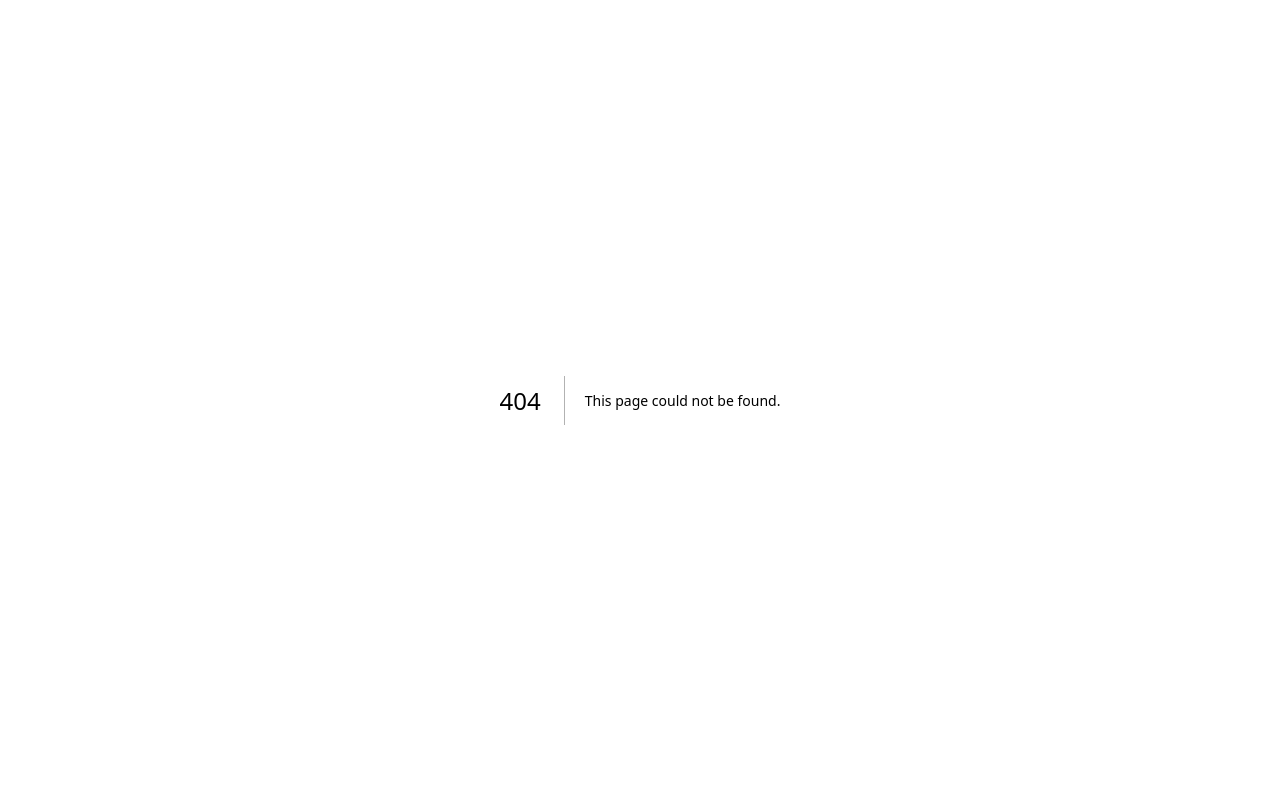
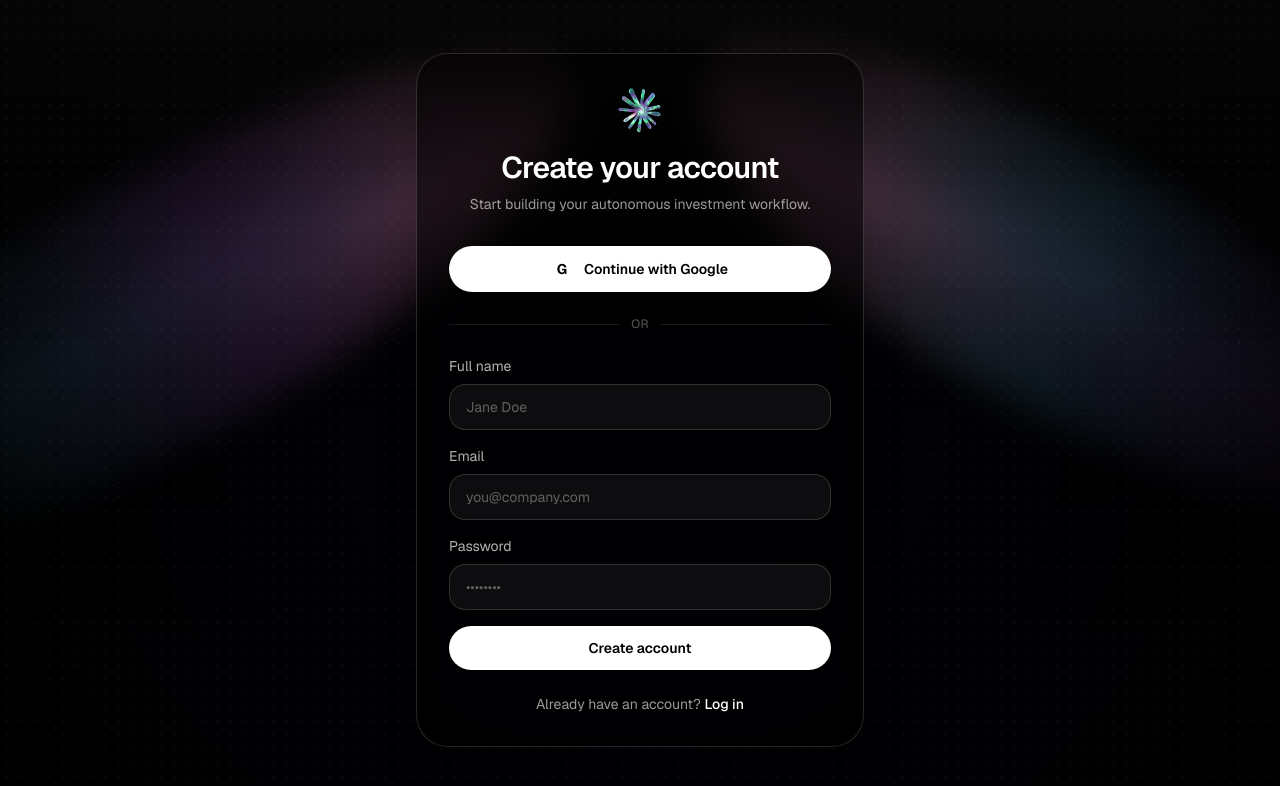
Before and after one commit to KnittyDev/AuraAI-Wallet, a Next.js app: page /register in a window 1280 px wide. Before the commit this address had no page. Shown: the top 786 px of the page. Built offline with nearby package versions, Linux system fonts and the light colour scheme.

Commit message:
optimizations / login register page

```diff
--- a/app/globals.css
+++ b/app/globals.css
@@ -30,20 +30,21 @@ button * {
 
 .landing-aurora-band {
   position: absolute;
-  width: 62vw;
-  max-width: 760px;
+  width: 68vw;
+  max-width: 860px;
   min-width: 420px;
-  height: 220px;
+  height: 260px;
   overflow: hidden;
   border-radius: 38% 62% 55% 45% / 40% 40% 60% 60%;
   display: flex;
   justify-content: center;
   align-items: center;
-  opacity: 0.7;
-  filter: blur(14px) saturate(1.08);
+  opacity: 0.78;
+  filter: blur(18px) saturate(1.1);
   mix-blend-mode: screen;
   pointer-events: none;
   z-index: 0;
+  will-change: transform;
 }
 
 .landing-aurora-band-left {
@@ -66,6 +67,24 @@ button * {
     linear-gradient(to bottom, rgba(2, 3, 10, 0.2), rgba(2, 3, 10, 0.75));
   pointer-events: none;
   z-index: 1;
+}
+
+.landing-aurora-static {
+  width: 100%;
+  height: 100%;
+  background:
+    radial-gradient(ellipse at 18% 50%, rgba(95, 198, 242, 0.72) 0%, rgba(95, 198, 242, 0.18) 30%, transparent 58%),
+    radial-gradient(ellipse at 50% 45%, rgba(180, 99, 212, 0.68) 0%, rgba(180, 99, 212, 0.2) 28%, transparent 60%),
+    radial-gradient(ellipse at 78% 58%, rgba(242, 146, 184, 0.56) 0%, rgba(242, 146, 184, 0.14) 26%, transparent 58%),
+    linear-gradient(90deg, transparent 0%, rgba(95, 198, 242, 0.42) 24%, rgba(159, 80, 211, 0.5) 52%, rgba(242, 146, 184, 0.34) 78%, transparent 100%);
+}
+
+.landing-aurora-static-right {
+  background:
+    radial-gradient(ellipse at 16% 55%, rgba(242, 146, 184, 0.6) 0%, rgba(242, 146, 184, 0.16) 28%, transparent 58%),
+    radial-gradient(ellipse at 48% 45%, rgba(95, 198, 242, 0.66) 0%, rgba(95, 198, 242, 0.18) 30%, transparent 60%),
+    radial-gradient(ellipse at 78% 52%, rgba(159, 80, 211, 0.64) 0%, rgba(159, 80, 211, 0.18) 28%, transparent 60%),
+    linear-gradient(90deg, transparent 0%, rgba(242, 146, 184, 0.32) 22%, rgba(95, 198, 242, 0.46) 50%, rgba(159, 80, 211, 0.42) 78%, transparent 100%);
 }
 
 .landing-grid-overlay {
@@ -98,3 +117,9 @@ button * {
   }
 
 }
+
+@media (prefers-reduced-motion: reduce) {
+  .landing-grid-overlay {
+    opacity: 0.3;
+  }
+}
--- /dev/null
+++ b/app/login/page.tsx
@@ -0,0 +1,14 @@
+import { AuthCard } from "@/components/auth/auth-card";
+import { AuroraBackground } from "@/components/landing/aurora-background";
+
+export default function LoginPage() {
+  return (
+    <main className="relative flex min-h-screen items-center justify-center overflow-hidden bg-black px-6 py-12 text-white">
+      <AuroraBackground />
+      <div className="landing-grid-overlay" />
+      <div className="relative z-10 w-full">
+        <AuthCard mode="login" />
+      </div>
+    </main>
+  );
+}
--- a/app/page.tsx
+++ b/app/page.tsx
@@ -2,6 +2,7 @@ import { AuroraBackground } from "@/components/landing/aurora-background";
 import { FeatureShowcaseSection } from "@/components/landing/feature-showcase-section";
 import { LandingHeader } from "@/components/landing/landing-header";
 import { LandingHero } from "@/components/landing/landing-hero";
+import { LandingFooter } from "@/components/landing/landing-footer";
 import { PricingSection } from "@/components/landing/pricing-section";
 import { PromptCard } from "@/components/landing/prompt-card";
 import { QuestionsSection } from "@/components/landing/questions-section";
@@ -20,6 +21,7 @@ export default function Home() {
           <PricingSection />
           <FeatureShowcaseSection />
           <QuestionsSection />
+          <LandingFooter />
         </section>
       </main>
     </div>
--- /dev/null
+++ b/app/register/page.tsx
@@ -0,0 +1,14 @@
+import { AuthCard } from "@/components/auth/auth-card";
+import { AuroraBackground } from "@/components/landing/aurora-background";
+
+export default function RegisterPage() {
+  return (
+    <main className="relative flex min-h-screen items-center justify-center overflow-hidden bg-black px-6 py-12 text-white">
+      <AuroraBackground />
+      <div className="landing-grid-overlay" />
+      <div className="relative z-10 w-full">
+        <AuthCard mode="register" />
+      </div>
+    </main>
+  );
+}
--- /dev/null
+++ b/components/auth/auth-card.tsx
@@ -0,0 +1,121 @@
+import Image from "next/image";
+import Link from "next/link";
+import auralogo from "@/app/auralogo.png";
+
+type AuthCardProps = {
+  mode: "login" | "register";
+};
+
+export function AuthCard({ mode }: AuthCardProps) {
+  const isLogin = mode === "login";
+
+  return (
+    <div className="mx-auto w-full max-w-md rounded-[32px] border border-white/15 bg-black/55 p-6 text-left shadow-2xl backdrop-blur-sm md:p-8">
+      <div className="mb-8 text-center">
+        <Link href="/" className="mx-auto mb-4 inline-flex items-center justify-center">
+          <Image
+            src={auralogo}
+            alt="Aura logo"
+            className="h-12 w-12 rounded-full object-contain"
+            priority
+          />
+        </Link>
+        <h1 className="text-3xl font-semibold tracking-tight text-white">
+          {isLogin ? "Welcome back" : "Create your account"}
+        </h1>
+        <p className="mt-2 text-sm text-white/60">
+          {isLogin
+            ? "Log in to manage your autonomous portfolio."
+            : "Start building your autonomous investment workflow."}
+        </p>
+      </div>
+
+      <button
+        type="button"
+        className="flex w-full items-center justify-center gap-3 rounded-full border border-white/15 bg-white px-4 py-3 text-sm font-semibold text-black transition hover:bg-white/85"
+      >
+        <span className="flex h-5 w-5 items-center justify-center rounded-full bg-white text-sm font-bold text-black">
+          G
+        </span>
+        Continue with Google
+      </button>
+
+      <div className="my-6 flex items-center gap-3 text-xs uppercase tracking-wide text-white/35">
+        <div className="h-px flex-1 bg-white/10" />
+        or
+        <div className="h-px flex-1 bg-white/10" />
+      </div>
+
+      <form className="space-y-4">
+        {!isLogin && (
+          <div>
+            <label htmlFor="name" className="mb-2 block text-sm text-white/70">
+              Full name
+            </label>
+            <input
+              id="name"
+              name="name"
+              type="text"
+              autoComplete="name"
+              placeholder="Jane Doe"
+              className="w-full rounded-2xl border border-white/15 bg-white/5 px-4 py-3 text-sm text-white outline-none transition placeholder:text-white/35 focus:border-white/35 focus:bg-white/10"
+            />
+          </div>
+        )}
+
+        <div>
+          <label htmlFor="email" className="mb-2 block text-sm text-white/70">
+            Email
+          </label>
+          <input
+            id="email"
+            name="email"
+            type="email"
+            autoComplete="email"
+            placeholder="you@company.com"
+            className="w-full rounded-2xl border border-white/15 bg-white/5 px-4 py-3 text-sm text-white outline-none transition placeholder:text-white/35 focus:border-white/35 focus:bg-white/10"
+          />
+        </div>
+
+        <div>
+          <label htmlFor="password" className="mb-2 block text-sm text-white/70">
+            Password
+          </label>
+          <input
+            id="password"
+            name="password"
+            type="password"
+            autoComplete={isLogin ? "current-password" : "new-password"}
+            placeholder="••••••••"
+            className="w-full rounded-2xl border border-white/15 bg-white/5 px-4 py-3 text-sm text-white outline-none transition placeholder:text-white/35 focus:border-white/35 focus:bg-white/10"
+          />
+        </div>
+
+        {isLogin && (
+          <div className="flex justify-end">
+            <a href="#" className="text-sm text-white/60 transition hover:text-white">
+              Forgot password?
+            </a>
+          </div>
+        )}
+
+        <button
+          type="submit"
+          className="w-full rounded-full bg-white px-4 py-3 text-sm font-semibold text-black transition hover:bg-white/85"
+        >
+          {isLogin ? "Log in" : "Create account"}
+        </button>
+      </form>
+
+      <p className="mt-6 text-center text-sm text-white/60">
+        {isLogin ? "Don't have an account?" : "Already have an account?"}{" "}
+        <Link
+          href={isLogin ? "/register" : "/login"}
+          className="font-medium text-white transition hover:text-white/80"
+        >
+          {isLogin ? "Sign up" : "Log in"}
+        </Link>
+      </p>
+    </div>
+  );
+}
--- a/components/landing/aurora-background.tsx
+++ b/components/landing/aurora-background.tsx
@@ -1,36 +1,12 @@
-"use client";
-
-import { MeshGradient } from "@paper-design/shaders-react";
-
 export function AuroraBackground() {
   return (
     <>
-      {/* Sol diyagonal bant */}
       <div className="landing-aurora-band landing-aurora-band-left" aria-hidden>
-        <MeshGradient
-          width={1100}
-          height={320}
-          colors={["#5c42ff", "#3ecfff", "#9b50e8", "#6f59ff"]}
-          distortion={1}
-          swirl={0.12}
-          grainMixer={0}
-          grainOverlay={0}
-          speed={0.28}
-        />
+        <div className="landing-aurora-static landing-aurora-static-left" />
       </div>
 
-      {/* Sağ diyagonal bant */}
       <div className="landing-aurora-band landing-aurora-band-right" aria-hidden>
-        <MeshGradient
-          width={1100}
-          height={320}
-          colors={["#7b5cff", "#f27dbe", "#4ac8f0", "#5c42ff"]}
-          distortion={0.95}
-          swirl={0.1}
-          grainMixer={0}
-          grainOverlay={0}
-          speed={0.24}
-        />
+        <div className="landing-aurora-static landing-aurora-static-right" />
       </div>
 
       <div className="landing-vignette" aria-hidden />
--- a/components/landing/feature-showcase-section.tsx
+++ b/components/landing/feature-showcase-section.tsx
@@ -31,7 +31,10 @@ const cards = [
 
 export function FeatureShowcaseSection() {
   return (
-    <section className="mt-16 w-full max-w-6xl">
+    <section
+      className="mt-16 w-full max-w-6xl"
+      style={{ contentVisibility: "auto", containIntrinsicSize: "1px 980px" }}
+    >
       <div className="mb-6 text-center">
         <h2 className="text-2xl font-semibold text-white md:text-4xl">
           Powerful Features
--- /dev/null
+++ b/components/landing/landing-footer.tsx
@@ -0,0 +1,60 @@
+import Image from "next/image";
+import auralogo from "@/app/auralogo.png";
+
+const footerColumns = [
+  {
+    title: "Product",
+    links: ["Features", "Pricing", "FAQ"],
+  },
+  {
+    title: "Company",
+    links: ["About", "Contact", "Careers"],
+  },
+  {
+    title: "Legal",
+    links: ["Privacy", "Terms", "Security"],
+  },
+];
+
+export function LandingFooter() {
+  return (
+    <footer className="mx-auto mt-16 w-full max-w-6xl rounded-3xl border border-white/15 bg-black/50 px-6 py-8 text-left backdrop-blur-sm md:px-8">
+      <div className="grid gap-8 md:grid-cols-4">
+        <div>
+          <div className="mb-4 inline-flex items-center gap-2">
+            <Image
+              src={auralogo}
+              alt="Aura logo"
+              className="h-9 w-9 rounded-full object-contain"
+            />
+            <span className="text-xl font-semibold text-white">Aura</span>
+          </div>
+          <p className="max-w-xs text-sm text-white/65">
+            Autonomous portfolio intelligence with always-on execution and clear performance insights.
+          </p>
+        </div>
+
+        {footerColumns.map((column) => (
+          <div key={column.title}>
+            <h3 className="mb-3 text-sm font-semibold uppercase tracking-wide text-white/80">
+              {column.title}
+            </h3>
+            <ul className="space-y-2 text-sm text-white/65">
+              {column.links.map((link) => (
+                <li key={link}>
+                  <a href="#" className="transition hover:text-white">
+                    {link}
+                  </a>
+                </li>
+              ))}
+            </ul>
+          </div>
+        ))}
+      </div>
+
+      <div className="mt-8 border-t border-white/10 pt-4 text-xs text-white/50">
+        © {new Date().getFullYear()} Aura. All rights reserved.
+      </div>
+    </footer>
+  );
+}
--- a/components/landing/pricing-section.tsx
+++ b/components/landing/pricing-section.tsx
@@ -1,5 +1,3 @@
-"use client";
-
 type PricingPlan = {
   name: string;
   price: string;
@@ -45,16 +43,34 @@ const plans: PricingPlan[] = [
     cta: "Upgrade to Pro",
     highlighted: true,
   },
+  {
+    name: "Enterprise",
+    price: "Custom",
+    description:
+      "Built exclusively for company investment operations with protected capital frameworks.",
+    features: [
+      "Company-only investment model",
+      "Security deposit / guarantee collateral setup",
+      "Partial loss recovery returned to the company",
+      "Custom capital protection terms",
+      "Enterprise-grade risk monitoring",
+      "Dedicated investment support",
+    ],
+    cta: "Contact Sales",
+  },
 ];
 
 export function PricingSection() {
   return (
-    <section className="mt-14 w-full max-w-4xl">
+    <section
+      className="mt-14 w-full max-w-6xl"
+      style={{ contentVisibility: "auto", containIntrinsicSize: "1px 900px" }}
+    >
       <div className="mb-6 text-center">
         <h2 className="text-2xl font-semibold text-white md:text-4xl">Pricing</h2>
       </div>
 
-      <div className="grid gap-4 md:grid-cols-2">
+      <div className="grid gap-4 md:grid-cols-3">
         {plans.map((plan) => (
           <article
             key={plan.name}
--- a/components/landing/questions-section.tsx
+++ b/components/landing/questions-section.tsx
@@ -44,7 +44,10 @@ export function QuestionsSection() {
   const [openIndex, setOpenIndex] = useState<number | null>(null);
 
   return (
-    <section className="mt-16 w-full max-w-6xl">
+    <section
+      className="mt-16 w-full max-w-6xl"
+      style={{ contentVisibility: "auto", containIntrinsicSize: "1px 760px" }}
+    >
       <h2 className="mb-6 text-left text-4xl font-semibold text-white md:text-6xl">
         Questions?
       </h2>
--- a/package.json
+++ b/package.json
@@ -9,6 +9,7 @@
     "lint": "eslint"
   },
   "dependencies": {
+    "@firecms/neat": "^0.8.0",
     "@paper-design/shaders-react": "^0.0.76",
     "lucide-react": "^1.9.0",
     "next": "16.2.4",
```
Also changed, not shown: 1 other file (tests, documents, lock files or other folders).
